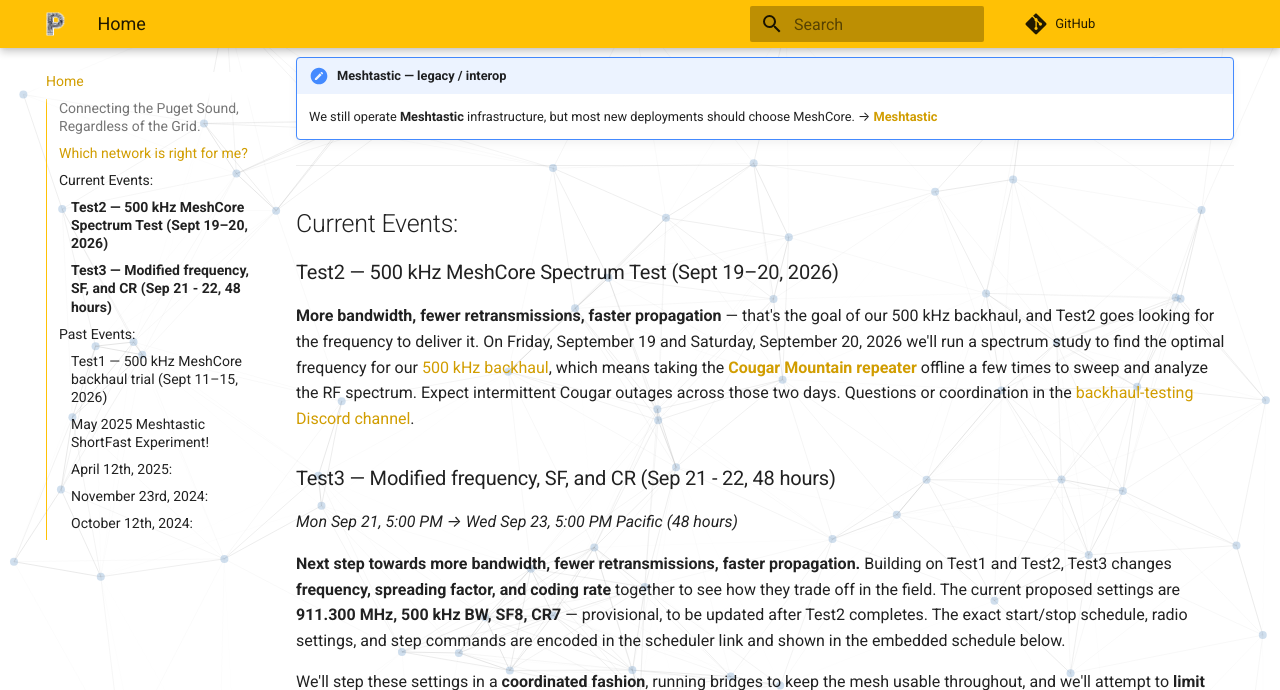
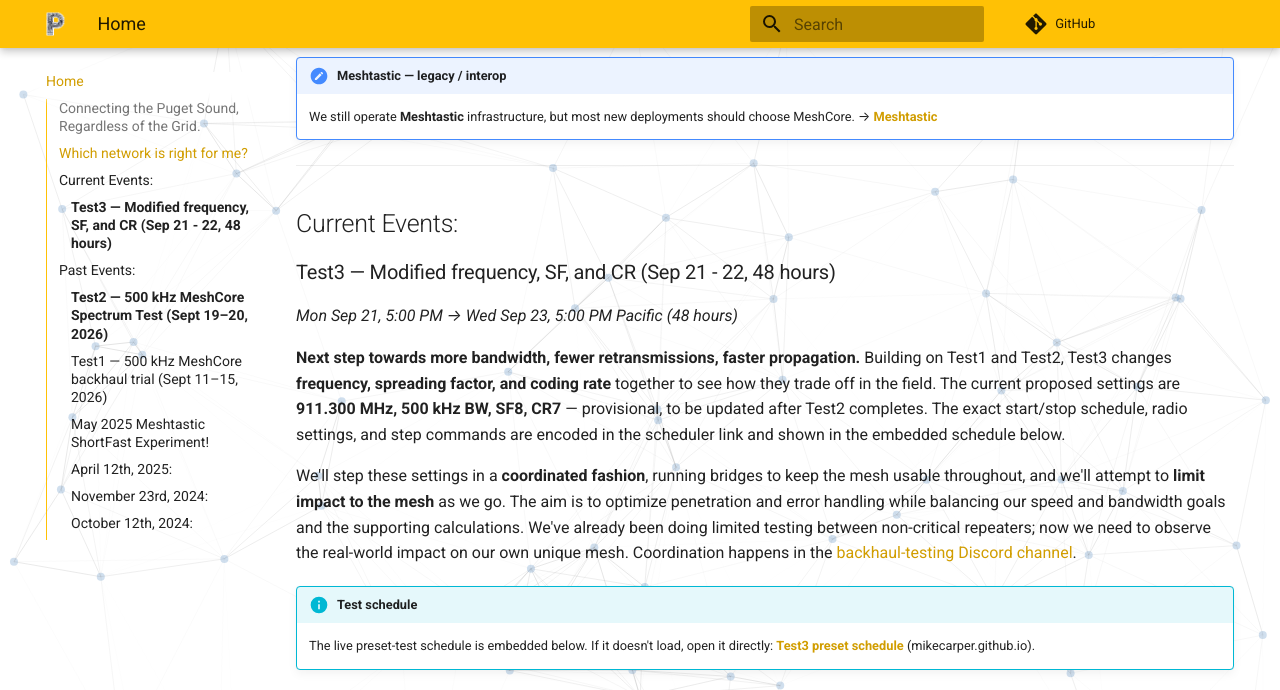
Before and after one commit to pugetmesh/pugetmesh.github.io, an MkDocs documentation site: the page built from docs/index.md, in a window 1280 px wide and 1400 px high, scrolled down 988 px. Shown: the top 690 px of the window. Built offline with MkDocs 1.6.1 and Material for MkDocs 9.7.7, drawn with Linux system fonts in a browser that asks for light colours; comment, search, counter and statistics services are not loaded; some of the changed text lies outside the part shown; grey boxes are pictures that could not be loaded.

Commit message:
Move Test2 to Past Events section

```diff
--- a/docs/index.md
+++ b/docs/index.md
@@ -30,9 +30,6 @@
 ---
 ## Current Events:
 
-### Test2 — 500 kHz MeshCore Spectrum Test (Sept 19–20, 2026)
-
---8<-- "meshcore/backhaul/test2.md:body"
 
 ### Test3 — Modified frequency, SF, and CR (Sep 21 - 22, 48 hours)
 
```
Also changed, not shown: other parts of docs/index.md (+4 -0 lines).
